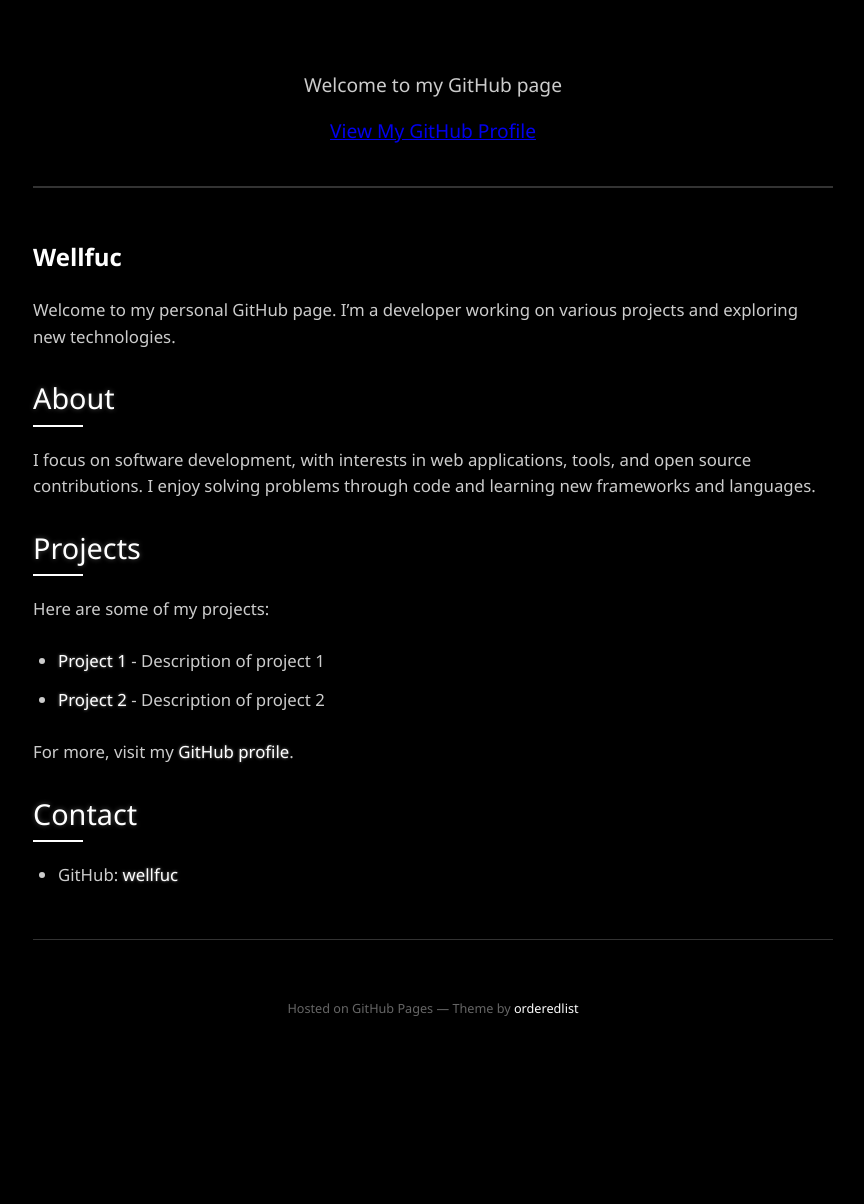
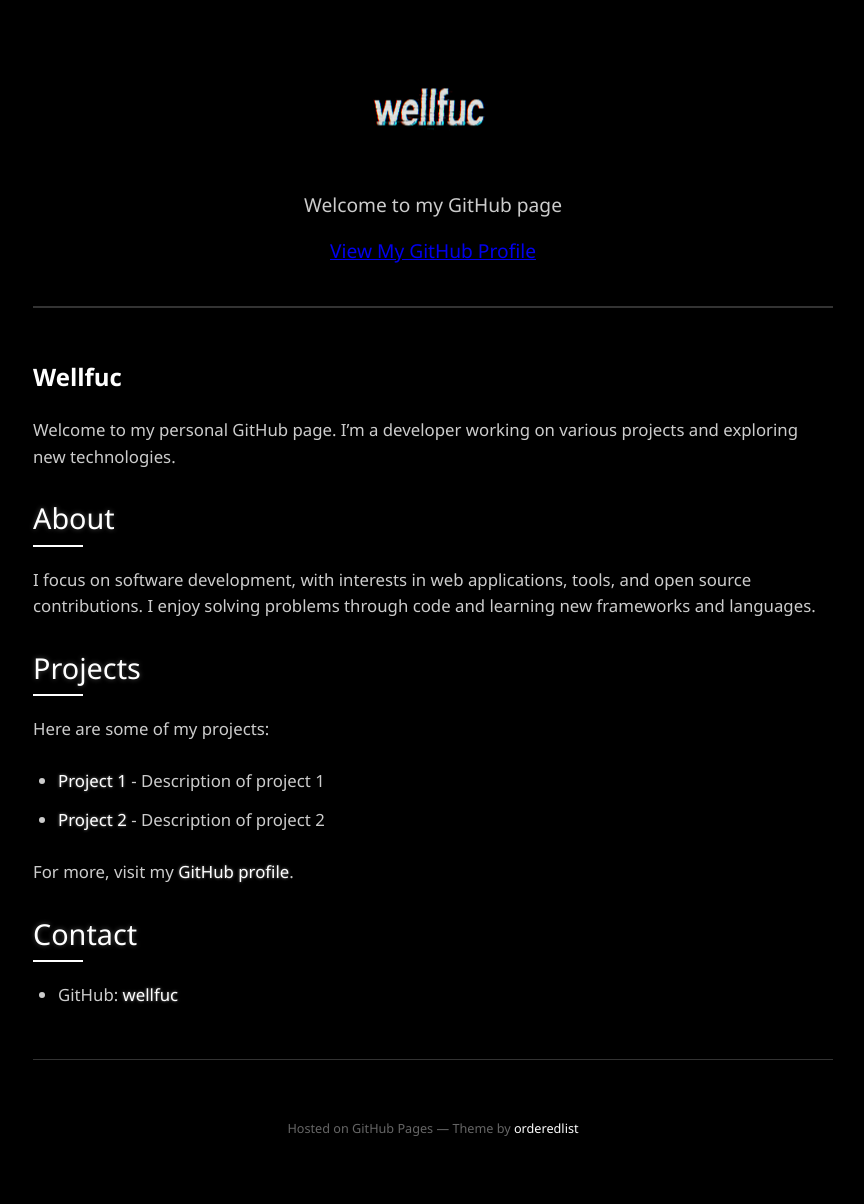
Before and after one commit to wellfuc/wellfuc.github.io, a Jekyll site: the page built from index.md, in a window 1280 px wide. Shown: the whole page, without its empty margins (207-1071 px from the left). Built offline with Jekyll 4.4.1, drawn with Linux system fonts in a browser that asks for light colours; before the commit the page ends 1084 px from its top, so only the background shows below that.

Commit message:
Update style.css

```diff
--- a/assets/css/style.css
+++ b/assets/css/style.css
@@ -25,7 +25,7 @@ header {
 header .profile-img {
   position: relative;
   width: 120px;
-  height: auto;
+  height: 120px;
   margin: 0 auto 20px;
   background: transparent url("/assets/images/wellfuc.png") center / contain no-repeat;
   /*border-radius: 50%;*/
```
